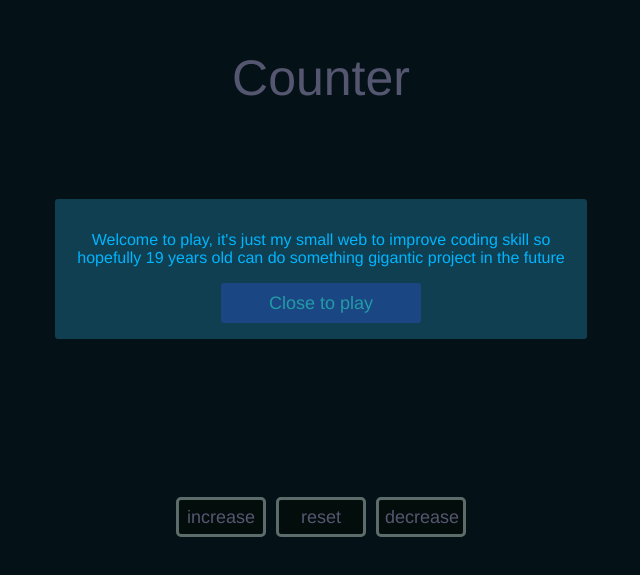
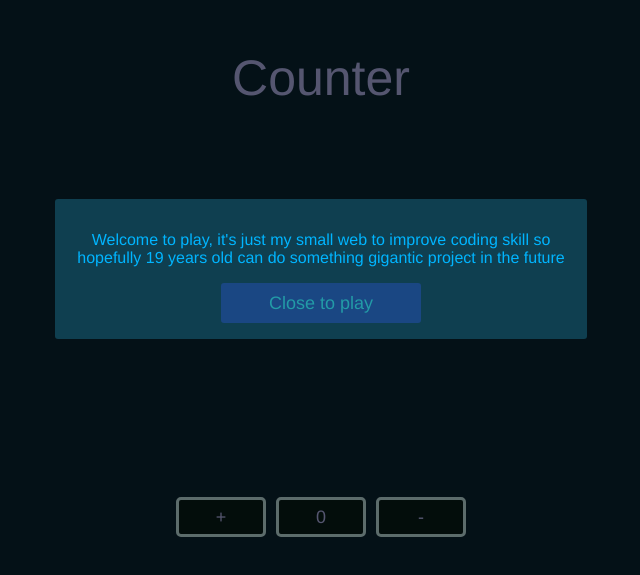
Before and after one commit to HungLyonLuudepythoin/first-counter, a plain HTML site: page index.html in a window 1280 px wide. Shown: the part 131-706 px from the top of the page, without its empty margins (319-959 px from the left). Drawn offline with Linux system fonts and the light colour scheme.

Commit message:
Update index.html with changing buttons
Change the words button into symbols to look more closely

```diff
--- a/index.html
+++ b/index.html
@@ -19,13 +19,13 @@
       <p class="js-showNumber showNumber">0</p>
       <div class="buttons">
         <button class="js-increase-button button" onclick="incrementCount()">
-          increase
+          +
         </button>
         <button class="js-reset-button button" onclick="resetNumber()">
-          reset
+          0
         </button>
         <button class="js-decrease-button button" onclick="decrementCount()">
-          decrease
+          -
         </button>
       </div>
 
```
